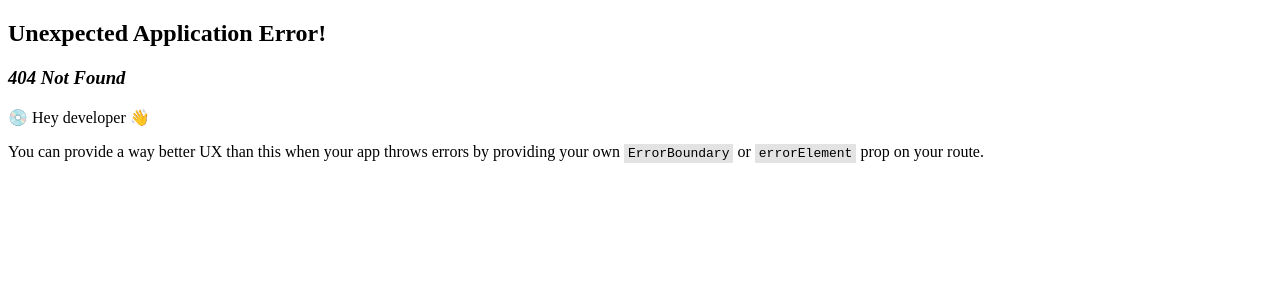
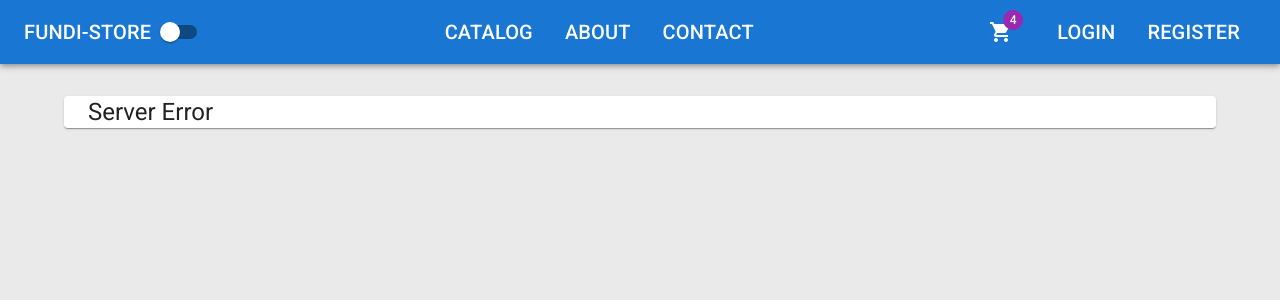
Before and after one commit to Nattie-Nkosi/FundiStore, a React (Vite) app in the folder client/: page /server-error in a window 1280 px wide. Before the commit this address had no page. Shown: the top 300 px of the page. Built offline with nearby package versions, Linux system fonts and the light colour scheme.

Commit message:
Handling Server Error

```diff
--- a/client/src/app/api/agent.ts
+++ b/client/src/app/api/agent.ts
@@ -1,5 +1,6 @@
 import axios, { AxiosError, AxiosResponse } from "axios";
 import { toast } from "react-toastify";
+import { router } from "../router/Routes";
 
 axios.defaults.baseURL = 'http://localhost:5000/api/';
 
@@ -25,7 +26,7 @@
       toast.error(data.title);
       break;
     case 500:
-      toast.error(data.title);
+      router.navigate('/server-error', { state: { error: data } })
       break;
     default:
       break;
--- /dev/null
+++ b/client/src/app/errors/ServerError.tsx
@@ -0,0 +1,26 @@
+import { Container, Divider, Paper, Typography } from "@mui/material";
+import { useLocation } from "react-router-dom";
+
+export default function ServerError() {
+  const { state } = useLocation();
+
+  return (
+    <Container component={Paper}>
+      {state?.error ? (
+        <>
+          <Typography gutterBottom variant="h3" color="secondary">
+            {state.error.title}
+          </Typography>
+          <Divider />
+          <Typography variant="body1">
+            {state.error.detail || "Internal server error"}
+          </Typography>
+        </>
+      ) : (
+        <Typography variant="h5" gutterBottom>
+          Server Error
+        </Typography>
+      )}
+    </Container>
+  );
+}
--- a/client/src/app/router/Routes.tsx
+++ b/client/src/app/router/Routes.tsx
@@ -5,6 +5,7 @@
 import ProductDetails from "../../features/Catalog/ProductDetails";
 import ContactPage from "../../features/Contact/ContactPage";
 import AboutPage from "../../features/About/AboutPage";
+import ServerError from "../errors/ServerError";
 
 export const router = createBrowserRouter([
   {
@@ -16,6 +17,7 @@
       { path: "about", element: <AboutPage /> },
       { path: "catalog/:id", element: <ProductDetails /> },
       { path: "contact", element: <ContactPage /> },
+      { path: "server-error", element: <ServerError /> },
     ],
   },
 ]);
```
